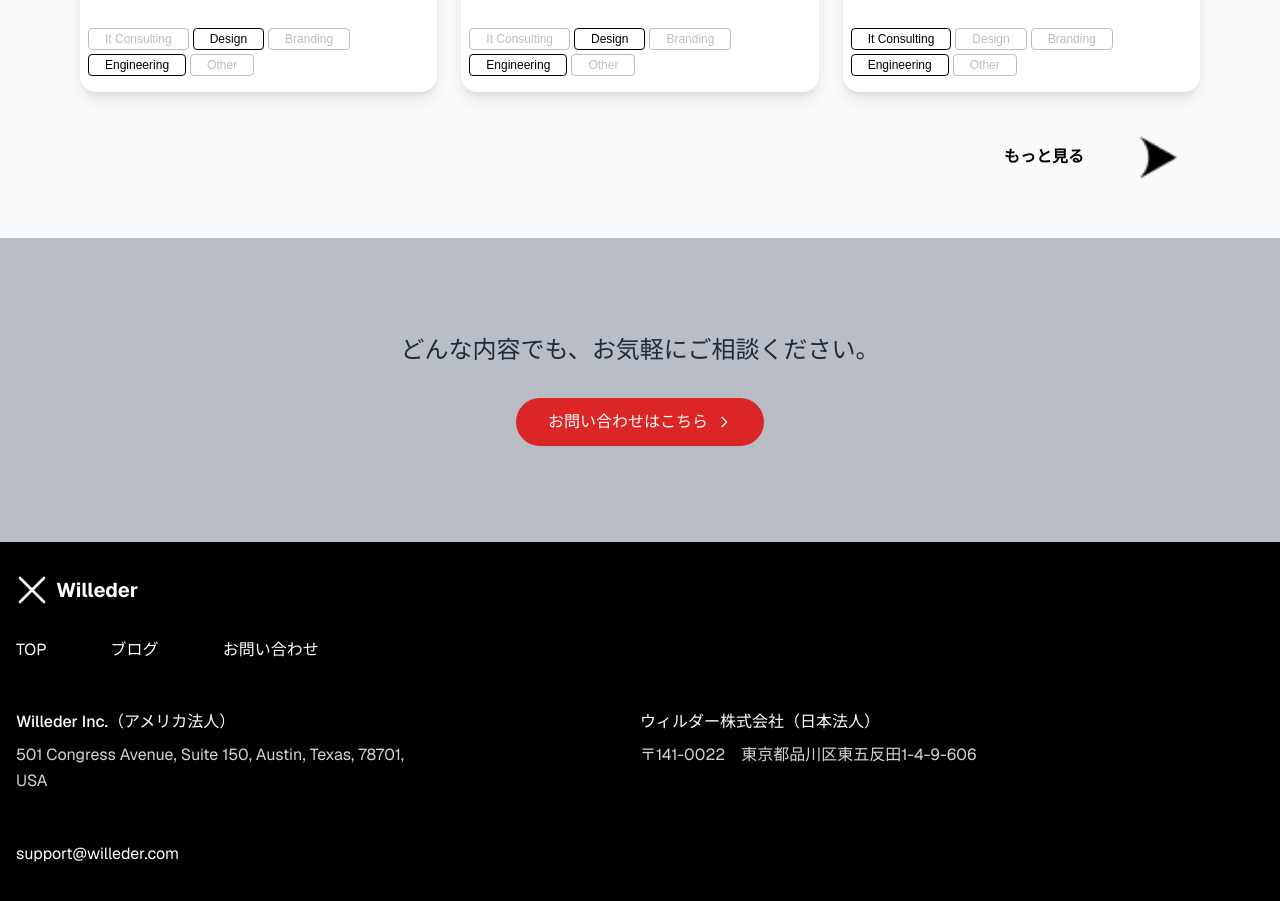
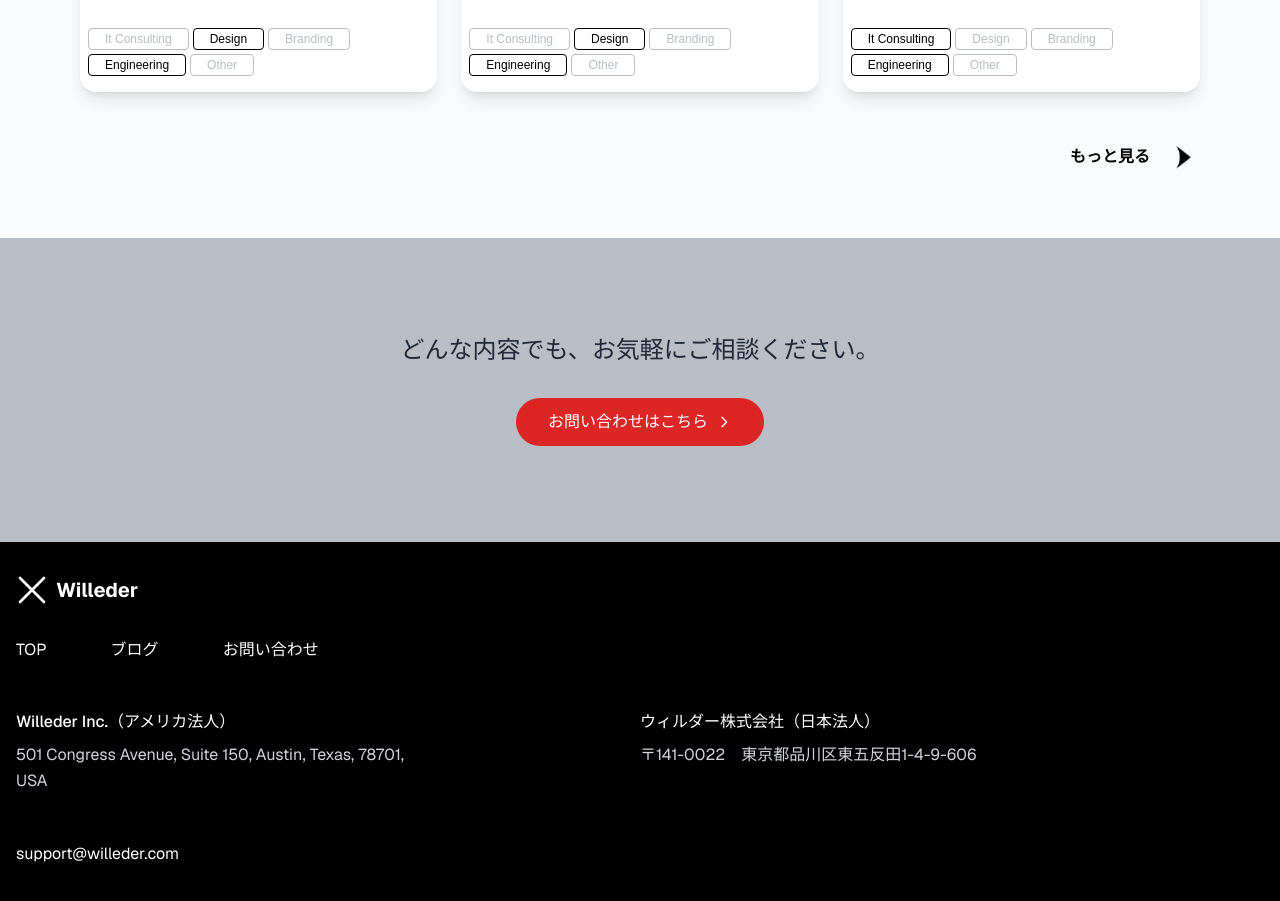
Before and after one commit to sakshammishra5/Willeder.com, a Next.js app: page / in a window 1280 px wide. Shown: the part 2420-3321 px from the top of the page. Built offline with nearby package versions, Linux system fonts and the light colour scheme; a web font is replaced by a local one.

Commit message:
ui change in button in sample blog

```diff
--- a/src/app/components/sampleBlog/SampleBlog.tsx
+++ b/src/app/components/sampleBlog/SampleBlog.tsx
@@ -194,9 +194,9 @@ export const SampleBlog: React.FC<SampleBlogProps> = ({
   <div className="ml-auto cursor-pointer" onClick={() => router.push('/blogs')}>
     <div className='flex gap-4  items-center justify-center h-[34px] font-noto-sans-jp font-bold cursor-pointer tracking-[5%] leading-[150%]'>
       <p className='w-full  hover:text-[#AD002D]'>もっと見る</p>
-      <div>
+      <span className='w-[34px] h-[24px]'>
         <Image width={100} height={100} className='h-full hover:text-[#AD002D]' src="/arrow2.png" alt="" />
-      </div>
+      </span>
     </div>
   </div>
 
```
